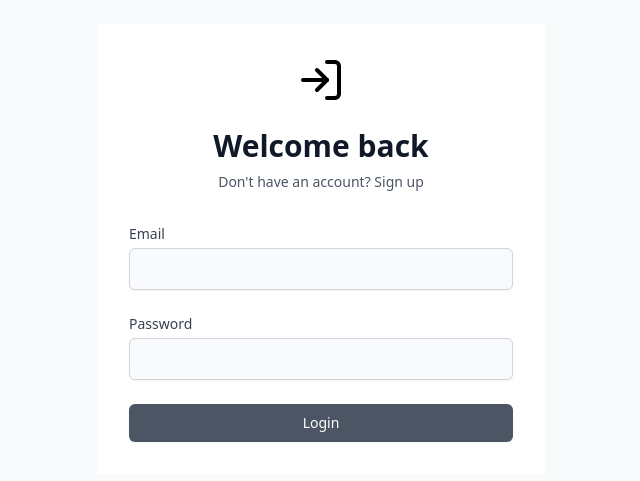
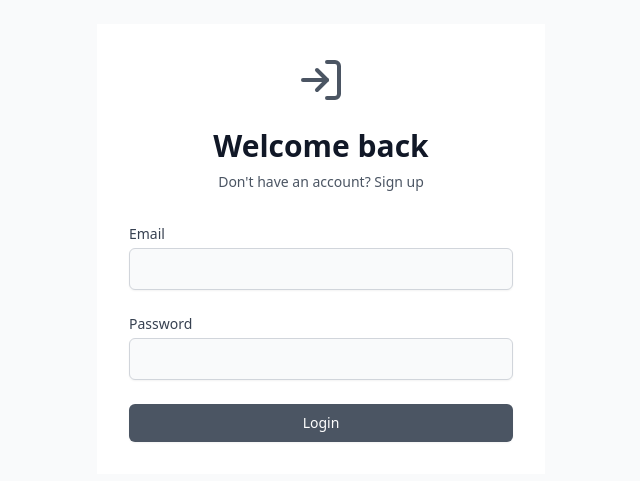
Before and after one commit to danielavalos1/tech-challenge-kudos-software-factory-c14, a React (Vite) app in the folder frontend/: page /login in a window 1280 px wide. Shown: the part 151-632 px from the top of the page, without its empty margins (319-959 px from the left). Built offline with nearby package versions, Linux system fonts and the light colour scheme; no server answers.

Commit message:
update Login component styles for improved accessibility and visual consistency

```diff
--- a/frontend/src/pages/Login.tsx
+++ b/frontend/src/pages/Login.tsx
@@ -31,7 +31,7 @@ export const Login = () => {
     <div className="min-h-screen flex items-center justify-center bg-gray-50 dark:bg-gray-900 transition-colors duration-300">
       <div className="w-full max-w-md p-8 space-y-8 bg-white dark:bg-gray-800 transition-colors duration-300">
         <div className="text-center">
-          <LogIn className="mx-auto h-12 w-12 text-primary-600 dark:text-primary-400" />
+          <LogIn className="mx-auto h-12 w-12 text-gray-600 dark:text-gray-400" />
           <h2 className="mt-6 text-3xl font-bold text-gray-900 dark:text-white">
             Welcome back
           </h2>
@@ -39,7 +39,7 @@ export const Login = () => {
             Don't have an account?{" "}
             <Link
               to="/register"
-              className="font-medium text-primary-600 hover:text-primary-500 dark:text-primary-400 dark:hover:text-primary-300"
+              className="font-medium text-gray-600 hover:text-gray-500 dark:text-gray-400 dark:hover:text-gray-300"
             >
               Sign up
             </Link>
```
